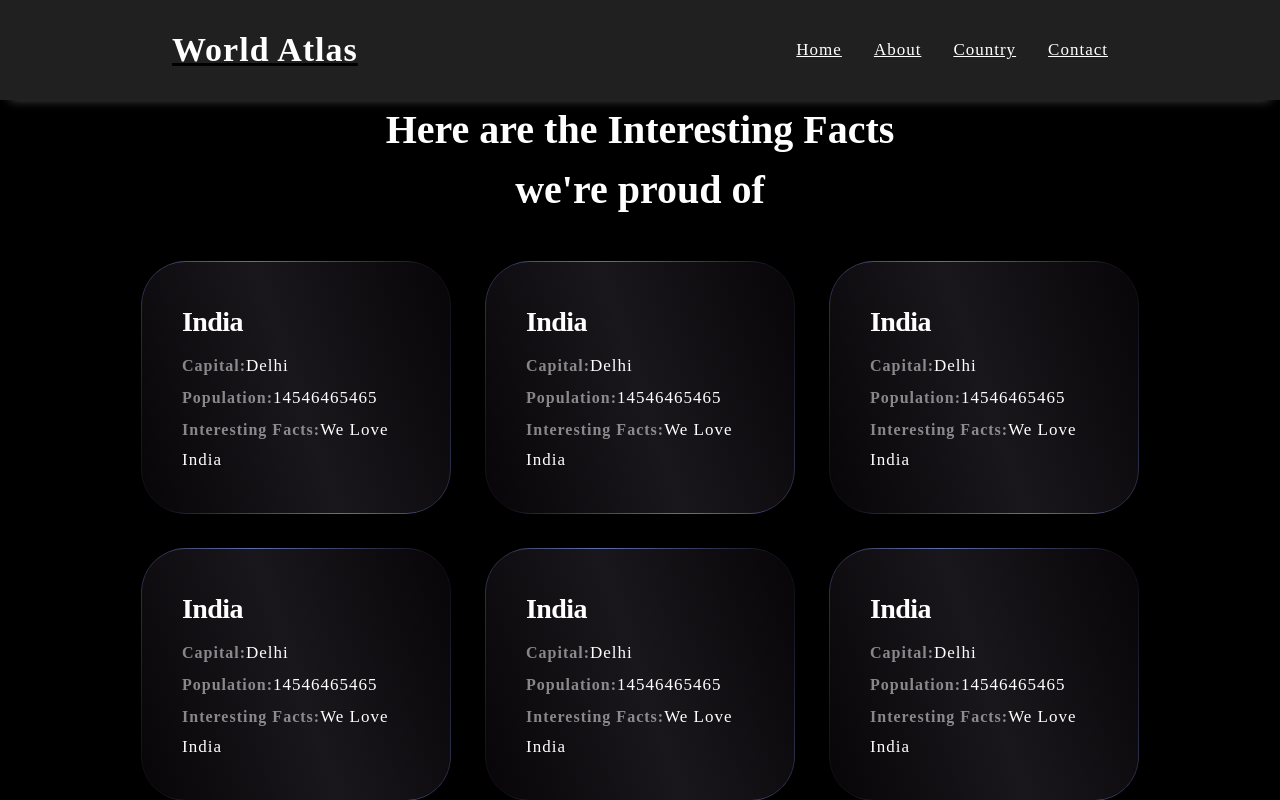
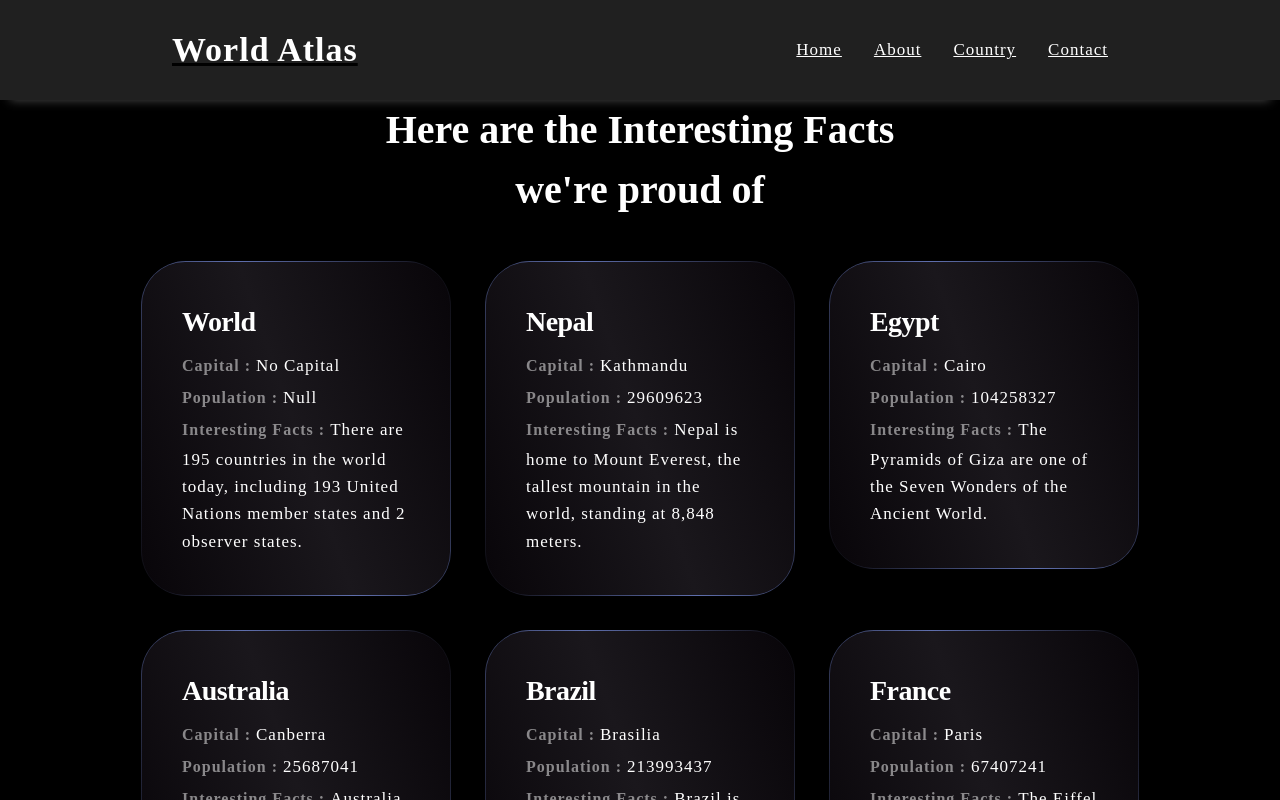
Before and after one commit to CoolShivas/World-Atlas-React-19, a React (Vite) app in the folder world-atlas-using-react-19/: page /about in a window 1280 px wide. Shown: the top 800 px of the page. Built offline with nearby package versions, Linux system fonts and the light colour scheme.

Commit message:
Destructure the api data and also provide the key id for the uniqueness purpose or making the dynamic data.
i

```diff
--- a/world-atlas-using-react-19/src/pages/AboutPage.jsx
+++ b/world-atlas-using-react-19/src/pages/AboutPage.jsx
@@ -79,21 +79,22 @@
       {/* Starting of Cards List Structure. */}
       <div className="gradient-cards">
         {countryFactsData.map((countryArr) => {
+          const {id, countryName, capital, population, interestingFact} = countryArr;
           return (
-            <div className="card">
+            <div className="card" key={id}>
               <div className="container-card bg-blue-box">
-                <p className="card-title">India</p>
+                <p className="card-title">{countryName}</p>
                 <p>
-                  <span className="card-description">Capital:</span>
-                  Delhi
+                  <span className="card-description">Capital : </span>
+                  {capital}
                 </p>
                 <p>
-                  <span className="card-description">Population:</span>
-                  14546465465
+                  <span className="card-description">Population : </span>
+                  {population}
                 </p>
                 <p>
-                  <span className="card-description">Interesting Facts:</span>
-                  We Love India
+                  <span className="card-description">Interesting Facts : </span>
+                  {interestingFact}
                 </p>
               </div>
             </div>
```
